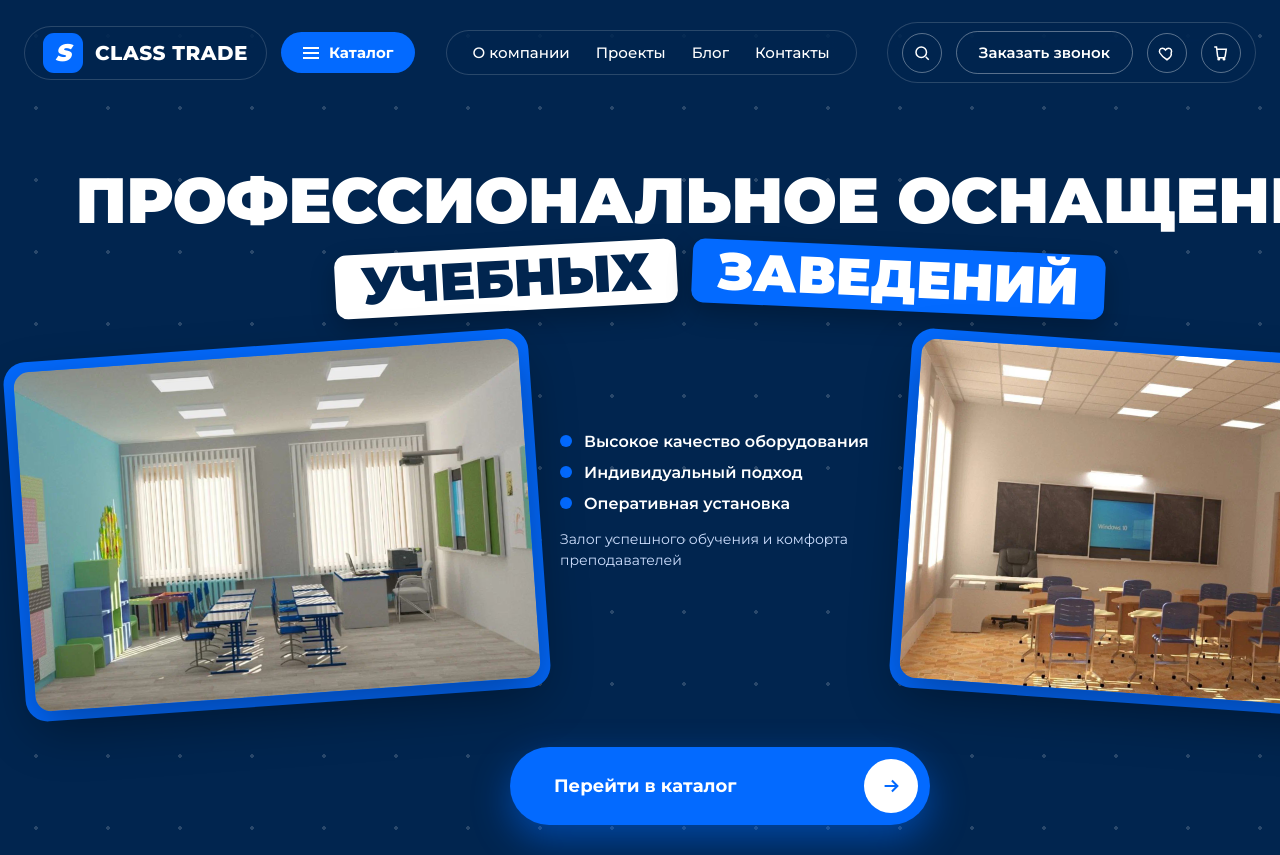
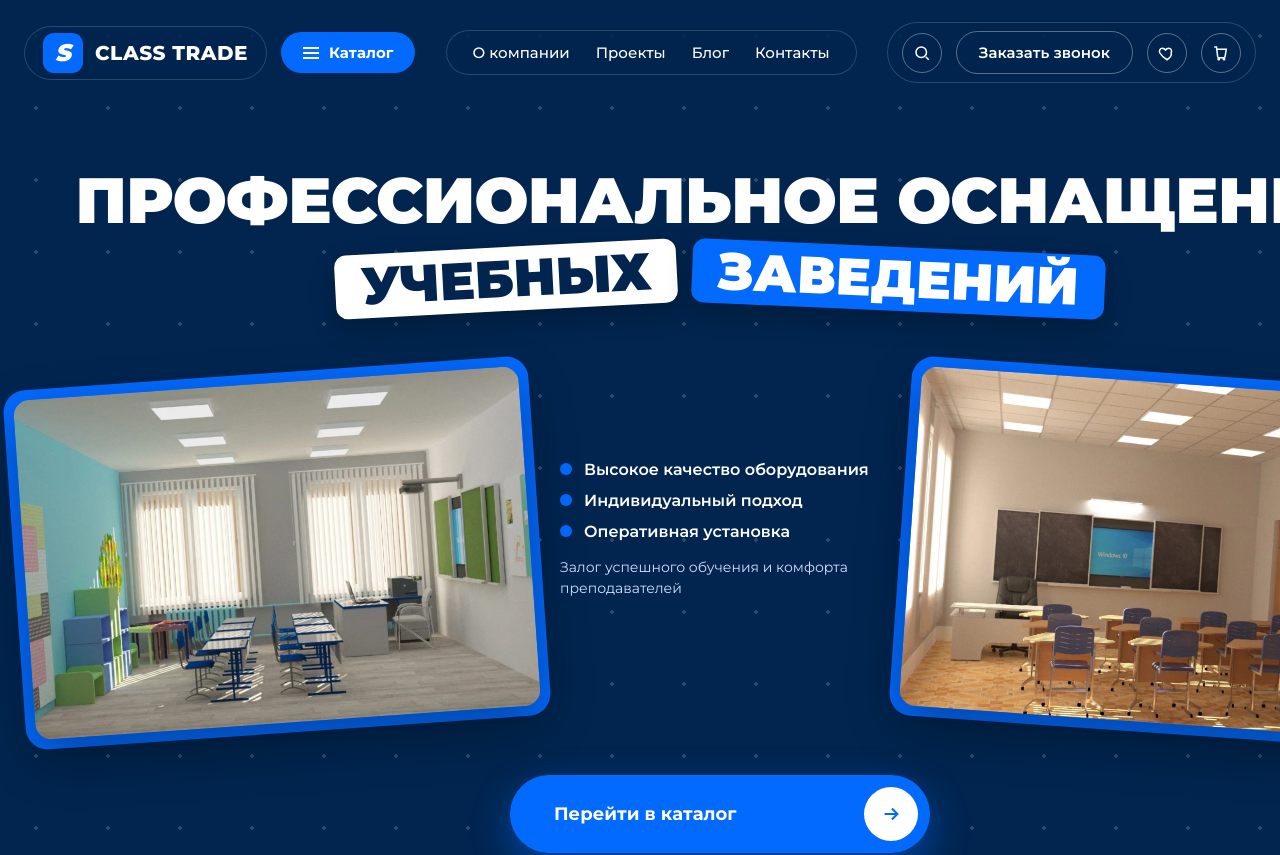
Before and after one commit to dkaratsapov-web/classtrade, a React (Vite) app: page / in a window 1280 px wide. Shown: the top 855 px of the page. Built offline with nearby package versions, Linux system fonts and the light colour scheme.

Commit message:
Hero: отступ между заголовком и фото-блоком (44→72px)

```diff
--- a/src/index.css
+++ b/src/index.css
@@ -361,7 +361,7 @@ body {
 }
 .hero__grid {
   max-width: var(--w-band);
-  margin: 44px auto 0;
+  margin: 72px auto 0;
   padding: 0 24px;
   display: grid;
   grid-template-columns: 1fr 320px 1fr;
```
